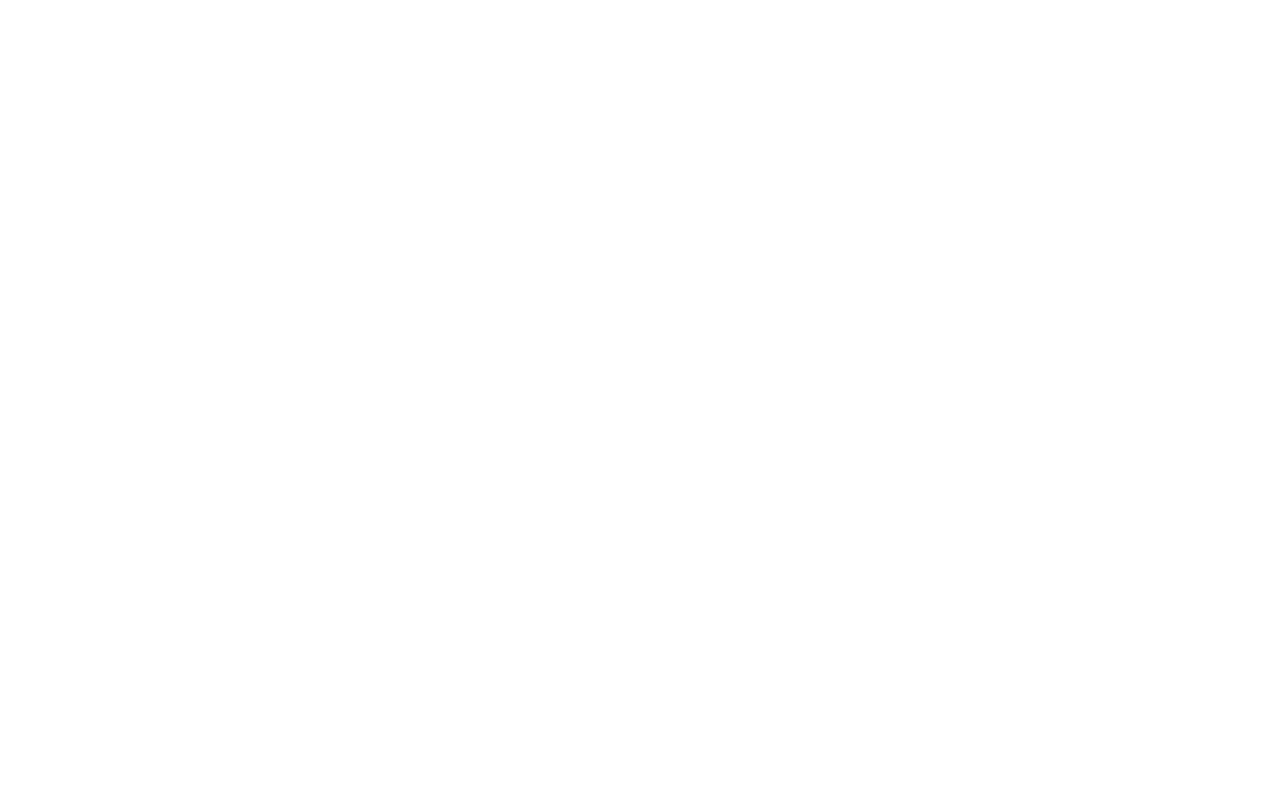
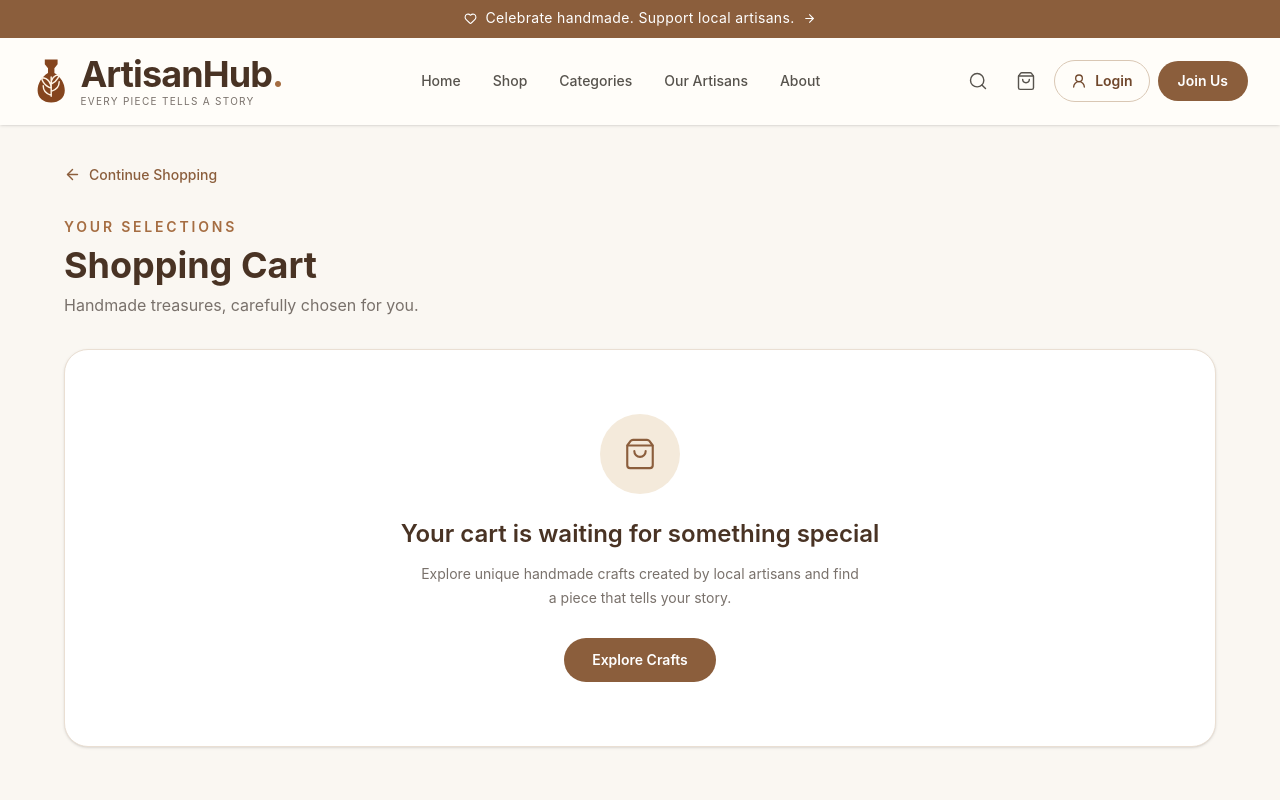
Before and after one commit to dilanithathsarani/ArtisanHub-Frontend, a React app: page /cart in a window 1280 px wide. Before the commit this address had no page. Shown: the top 800 px of the page. Built offline with nearby package versions, Linux system fonts and the light colour scheme; the HTML template or start-up script is replaced by a standard one.

Commit message:
add main application routes and cart page implementation

```diff
--- a/src/App.jsx
+++ b/src/App.jsx
@@ -8,6 +8,7 @@
 import AboutPage from './pages/aboutPage';
 import ContactPage from './pages/contactPage';
 import ProductDetailsPage from './pages/productDetailsPage';
+import CartPage from './pages/cartPage';
 
 function App() {
   return (
@@ -24,6 +25,7 @@
           <Route path='/about' element={<AboutPage />} />
           <Route path='/contact' element={<ContactPage />} />
           <Route path="/products/:id" element={<ProductDetailsPage />} />
+          <Route path='/cart' element={<CartPage />} />
 
         </Routes>
 
--- /dev/null
+++ b/src/pages/cartPage.jsx
@@ -0,0 +1,274 @@
+import { useEffect, useState } from "react";
+import { Link } from "react-router-dom";
+import {
+  ArrowLeft,
+  Minus,
+  Plus,
+  ShoppingBag,
+  Trash2,
+} from "lucide-react";
+import Navbar from "../components/navBar";
+import Footer from "../components/footer";
+import { formatCurrency } from "../utils/formatCurrency";
+
+const CART_KEY = "artisanhub-cart";
+
+const CartPage = () => {
+  const [cart, setCart] = useState(() => {
+    try {
+      const savedCart = JSON.parse(
+        localStorage.getItem(CART_KEY) || "[]"
+      );
+
+      return Array.isArray(savedCart) ? savedCart : [];
+    } catch {
+      return [];
+    }
+  });
+
+  useEffect(() => {
+    localStorage.setItem(CART_KEY, JSON.stringify(cart));
+    window.dispatchEvent(new Event("cartUpdated"));
+  }, [cart]);
+
+  const updateQuantity = (productId, change) => {
+    setCart((currentCart) =>
+      currentCart.map((item) => {
+        if (item.productId !== productId) {
+          return item;
+        }
+
+        const currentQuantity = Number(item.quantity) || 1;
+        const stock = Number(item.stock);
+
+        const newQuantity = Math.max(
+          1,
+          currentQuantity + change
+        );
+
+        if (change > 0 && stock > 0 && newQuantity > stock) {
+          return item;
+        }
+
+        return {
+          ...item,
+          quantity: newQuantity,
+        };
+      })
+    );
+  };
+
+  const removeItem = (productId) => {
+    setCart((currentCart) =>
+      currentCart.filter(
+        (item) => item.productId !== productId
+      )
+    );
+  };
+
+  const totalItems = cart.reduce(
+    (total, item) => total + (Number(item.quantity) || 0),
+    0
+  );
+
+  const subtotal = cart.reduce(
+    (total, item) =>
+      total +
+      (Number(item.price) || 0) *
+        (Number(item.quantity) || 0),
+    0
+  );
+
+  return (
+    <>
+      <Navbar />
+
+      <main className="min-h-screen bg-[#faf7f2] px-4 py-10 sm:px-6 lg:px-8">
+        <div className="mx-auto max-w-6xl">
+          <Link
+            to="/"
+            className="mb-8 inline-flex items-center gap-2 text-sm font-medium text-[#8b5e3c] transition hover:text-[#70472c]"
+          >
+            <ArrowLeft size={17} />
+            Continue Shopping
+          </Link>
+
+          <div className="mb-8">
+            <p className="text-sm font-semibold uppercase tracking-[0.2em] text-[#a56d42]">
+              Your Selections
+            </p>
+
+            <h1 className="mt-2 text-3xl font-bold text-[#493324] sm:text-4xl">
+              Shopping Cart
+            </h1>
+
+            <p className="mt-2 text-stone-500">
+              Handmade treasures, carefully chosen for you.
+            </p>
+          </div>
+
+          {cart.length === 0 ? (
+            <div className="rounded-3xl border border-[#eadfd3] bg-white px-6 py-16 text-center shadow-sm">
+              <div className="mx-auto flex h-20 w-20 items-center justify-center rounded-full bg-[#f4eadb] text-[#8b5e3c]">
+                <ShoppingBag size={34} strokeWidth={1.5} />
+              </div>
+
+              <h2 className="mt-6 text-2xl font-semibold text-[#493324]">
+                Your cart is waiting for something special
+              </h2>
+
+              <p className="mx-auto mt-3 max-w-md text-sm leading-6 text-stone-500">
+                Explore unique handmade crafts created by local
+                artisans and find a piece that tells your story.
+              </p>
+
+              <Link
+                to="/"
+                className="mt-7 inline-flex items-center justify-center rounded-full bg-[#8b5e3c] px-7 py-3 text-sm font-semibold text-white transition hover:bg-[#70472c]"
+              >
+                Explore Crafts
+              </Link>
+            </div>
+          ) : (
+            <div className="grid grid-cols-1 items-start gap-8 lg:grid-cols-[1fr_350px]">
+              <section className="space-y-4">
+                {cart.map((item) => (
+                  <article
+                    key={item.productId}
+                    className="flex flex-col gap-4 rounded-2xl border border-[#eadfd3] bg-white p-4 shadow-sm sm:flex-row sm:items-center"
+                  >
+                    {item.image ? (
+                      <img
+                        src={item.image}
+                        alt={item.name || "Handmade craft"}
+                        className="h-36 w-full rounded-xl bg-[#f4eadb] object-cover sm:h-28 sm:w-28"
+                      />
+                    ) : (
+                      <div className="flex h-36 w-full items-center justify-center rounded-xl bg-[#f4eadb] text-[#8b5e3c] sm:h-28 sm:w-28">
+                        <ShoppingBag size={28} />
+                      </div>
+                    )}
+
+                    <div className="min-w-0 flex-1">
+                      <h2 className="truncate text-lg font-semibold text-[#493324]">
+                        {item.name || "Handmade Craft"}
+                      </h2>
+
+                      <p className="mt-1 text-sm text-stone-500">
+                        {formatCurrency(item.price)} each
+                      </p>
+
+                      <p className="mt-2 font-bold text-[#8b5e3c]">
+                        {formatCurrency(
+                          (Number(item.price) || 0) *
+                            (Number(item.quantity) || 0)
+                        )}
+                      </p>
+                    </div>
+
+                    <div className="flex items-center justify-between gap-4 sm:flex-col sm:items-end">
+                      <div className="flex items-center rounded-full border border-[#eadfd3]">
+                        <button
+                          type="button"
+                          onClick={() =>
+                            updateQuantity(item.productId, -1)
+                          }
+                          disabled={Number(item.quantity) <= 1}
+                          aria-label={`Decrease quantity of ${item.name}`}
+                          className="p-2 text-[#70472c] transition hover:bg-[#f4eadb] disabled:cursor-not-allowed disabled:opacity-40"
+                        >
+                          <Minus size={15} />
+                        </button>
+
+                        <span className="min-w-8 text-center text-sm font-semibold text-stone-700">
+                          {item.quantity}
+                        </span>
+
+                        <button
+                          type="button"
+                          onClick={() =>
+                            updateQuantity(item.productId, 1)
+                          }
+                          disabled={
+                            Number(item.stock) > 0 &&
+                            Number(item.quantity) >=
+                              Number(item.stock)
+                          }
+                          aria-label={`Increase quantity of ${item.name}`}
+                          className="p-2 text-[#70472c] transition hover:bg-[#f4eadb] disabled:cursor-not-allowed disabled:opacity-40"
+                        >
+                          <Plus size={15} />
+                        </button>
+                      </div>
+
+                      <button
+                        type="button"
+                        onClick={() => removeItem(item.productId)}
+                        className="inline-flex items-center gap-1.5 text-sm text-red-600 transition hover:text-red-800"
+                      >
+                        <Trash2 size={15} />
+                        Remove
+                      </button>
+                    </div>
+                  </article>
+                ))}
+              </section>
+
+              <aside className="rounded-2xl border border-[#eadfd3] bg-white p-6 shadow-sm lg:sticky lg:top-32">
+                <h2 className="text-xl font-bold text-[#493324]">
+                  Order Summary
+                </h2>
+
+                <div className="mt-6 flex justify-between gap-4 text-sm text-stone-600">
+                  <span>Subtotal ({totalItems} items)</span>
+
+                  <span className="font-medium text-stone-800">
+                    {formatCurrency(subtotal)}
+                  </span>
+                </div>
+
+                <div className="mt-4 flex justify-between gap-4 border-t border-[#eadfd3] pt-4">
+                  <span className="font-semibold text-[#493324]">
+                    Total
+                  </span>
+
+                  <span className="text-xl font-bold text-[#8b5e3c]">
+                    {formatCurrency(subtotal)}
+                  </span>
+                </div>
+
+                <p className="mt-3 text-xs leading-5 text-stone-400">
+                  Shipping costs, if applicable, will be calculated
+                  at checkout.
+                </p>
+
+                <button
+                  type="button"
+                  onClick={() =>
+                    alert(
+                      "Checkout functionality will be connected next."
+                    )
+                  }
+                  className="mt-6 w-full rounded-full bg-[#8b5e3c] px-5 py-3.5 text-sm font-semibold text-white transition hover:bg-[#70472c]"
+                >
+                  Proceed to Checkout
+                </button>
+
+                <Link
+                  to="/"
+                  className="mt-3 flex w-full items-center justify-center rounded-full border border-[#d9c7b4] px-5 py-3 text-sm font-semibold text-[#70472c] transition hover:bg-[#f4eadb]"
+                >
+                  Continue Shopping
+                </Link>
+              </aside>
+            </div>
+          )}
+        </div>
+      </main>
+
+      <Footer />
+    </>
+  );
+};
+
+export default CartPage;
```
